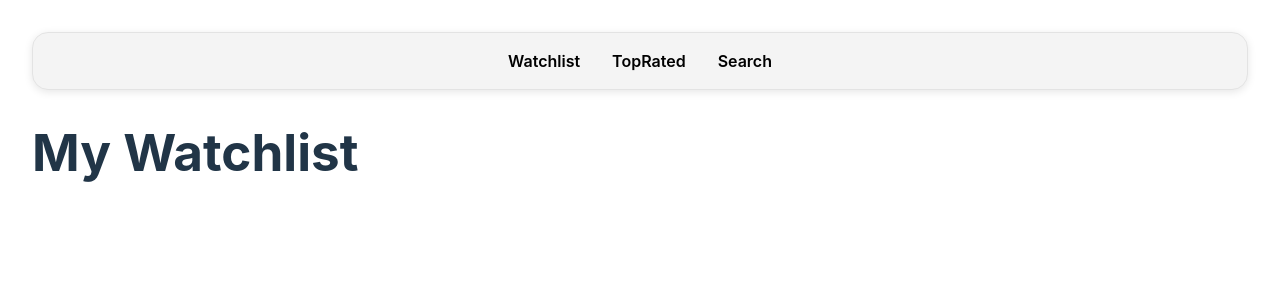
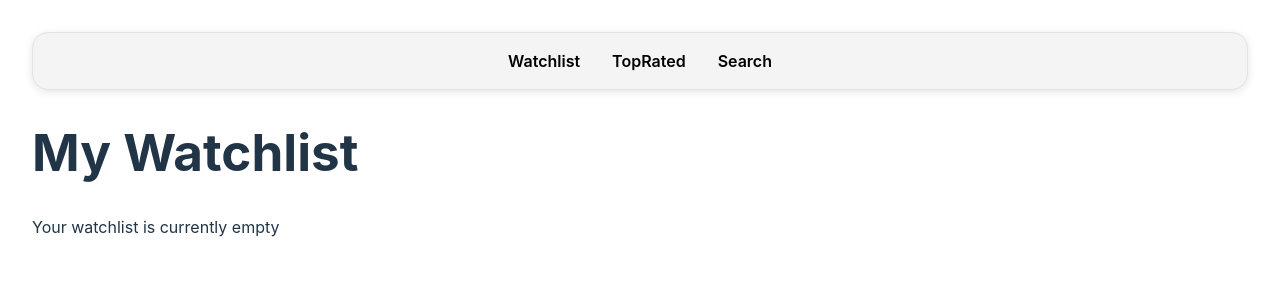
Before and after one commit to mksoofian/my_movies_spa, a React (Vite) app: page /watchlist in a window 1280 px wide. Shown: the top 300 px of the page. Built offline with nearby package versions, Linux system fonts and the light colour scheme.

Commit message:
Added text to ui if watchlist is empty

```diff
--- a/src/components/movie-resuts-grid.tsx
+++ b/src/components/movie-resuts-grid.tsx
@@ -31,7 +31,8 @@ export default function MovieResultsGrid({
 
   return (
     <div className="grid">
-      {results.map((movie) => {
+      {results.length > 0 ? (
+        results.map((movie) => {
           if (movie) {
             const movieExists = existsInWatchlist(movie.id.toString());
             return (
@@ -43,7 +44,10 @@ export default function MovieResultsGrid({
               />
             );
           }
-      })}
+        })
+      ) : (
+        <p>Your watchlist is currently empty</p>
+      )}
     </div>
   );
 }
```
Lines whose indentation alone changed are shown as unchanged.
